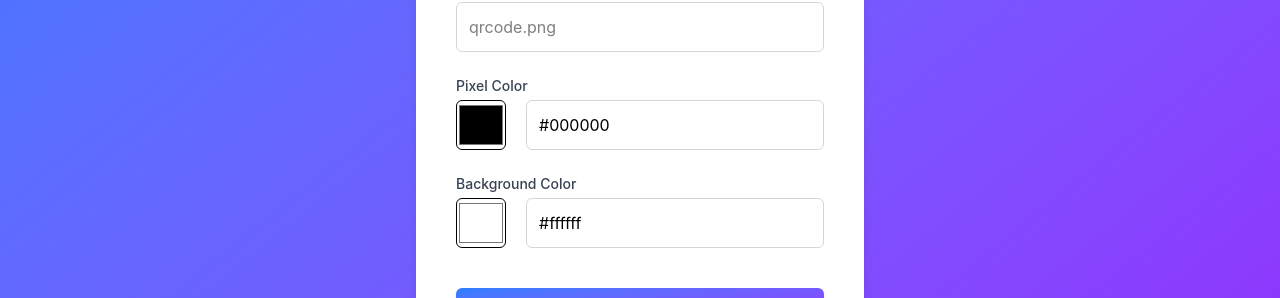
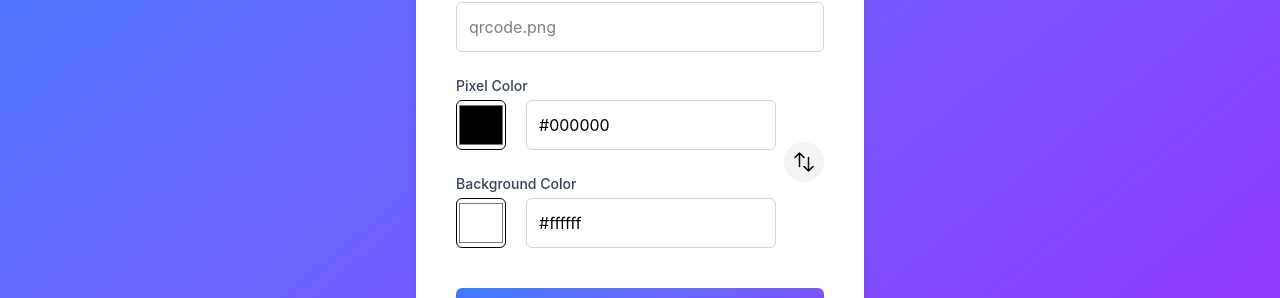
Before and after one commit to lukeclimen/qr-code-generator, a Next.js app: page /qr-code-generator/ in a window 1280 px wide. Shown: the part 344-642 px from the top of the page. Built offline with nearby package versions, Linux system fonts and the light colour scheme.

Commit message:
Add button to invert colours

```diff
--- a/src/app/ui/QrCodeForm.tsx
+++ b/src/app/ui/QrCodeForm.tsx
@@ -34,6 +34,12 @@ export default function QrCodeForm({
 
     setErrors(newErrors);
     return Object.keys(newErrors).length === 0;
+  };
+
+  const handleSwapColors = () => {
+    const temp = pixelColour;
+    setPixelColour(backgroundColour);
+    setBackgroundColour(temp);
   };
 
   const handleSubmit = (e: React.SubmitEvent<HTMLFormElement>) => {
@@ -96,6 +102,29 @@ export default function QrCodeForm({
           <p className="text-red-500 text-xs mt-1">{errors.fileName}</p>
         )}
       </div>
+      <div className="flex flex-row-reverse gap-x-2">
+        <button
+          type="button"
+          onClick={handleSwapColors}
+          className="self-center p-2 bg-gray-100 hover:bg-gray-200 rounded-full transition-colors"
+          title="Swap colors"
+        >
+          <svg
+            xmlns="http://www.w3.org/2000/svg"
+            fill="none"
+            viewBox="0 0 24 24"
+            stroke-width="1.5"
+            stroke="currentColor"
+            className="size-6"
+          >
+            <path
+              stroke-linecap="round"
+              stroke-linejoin="round"
+              d="M3 7.5 7.5 3m0 0L12 7.5M7.5 3v13.5m13.5 0L16.5 21m0 0L12 16.5m4.5 4.5V7.5"
+            />
+          </svg>
+        </button>
+        <div className="flex flex-col gap-6">
           <ColourInput
             label="Pixel Color"
             id="pixelColour"
@@ -108,6 +137,8 @@ export default function QrCodeForm({
             value={backgroundColour}
             onChange={setBackgroundColour}
           />
+        </div>
+      </div>
       <button
         type="submit"
         className="mt-4 p-3 bg-linear-to-br from-blue-500 to-purple-600 text-white cursor-pointer rounded-md font-medium shadow-md transition-colors"
```
Lines whose indentation alone changed are shown as unchanged.
